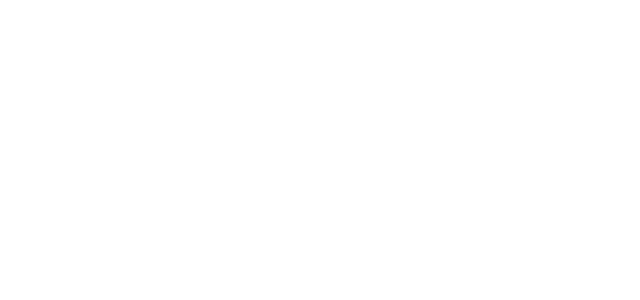
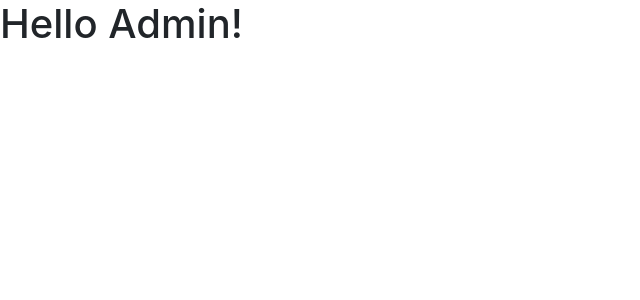
Before and after one commit to pickachuuu/car-rental, a React (Vite) app: page /Dashboard in a window 1280 px wide. Before the commit this address had no page. Shown: the top 300 px of the page, without its empty margins (0-640 px from the left). Built offline with nearby package versions, Linux system fonts and the light colour scheme.

Commit message:
Added private routes and imported user and admin pages

```diff
--- a/src/App.jsx
+++ b/src/App.jsx
@@ -1,6 +1,10 @@
 import React from 'react';
 import { BrowserRouter as Router, Routes, Route } from 'react-router-dom';
 import Landing from './Pages/landingPage';
+import PrivateRoutes from './utils/privateRoutes';
+import AdminDashboard from './Pages/adminDashboard'
+import UserDashboard from './Pages/userDashboard'
+
 // Assuming you have a separate Login component in a file named Login.jsx
 import './App.css';
 
@@ -8,6 +12,12 @@
   return (
     <Router>
       <Routes>
+        <Route element={<PrivateRoutes/>} >
+          <Route element={<AdminDashboard/>} path='/Dashboard' exact/>
+          <Route element={<UserDashboard/>} path='/Home'/>
+        </Route>
+
+
         <Route path="/" element={<Landing />} />
       </Routes>
     </Router>
```
